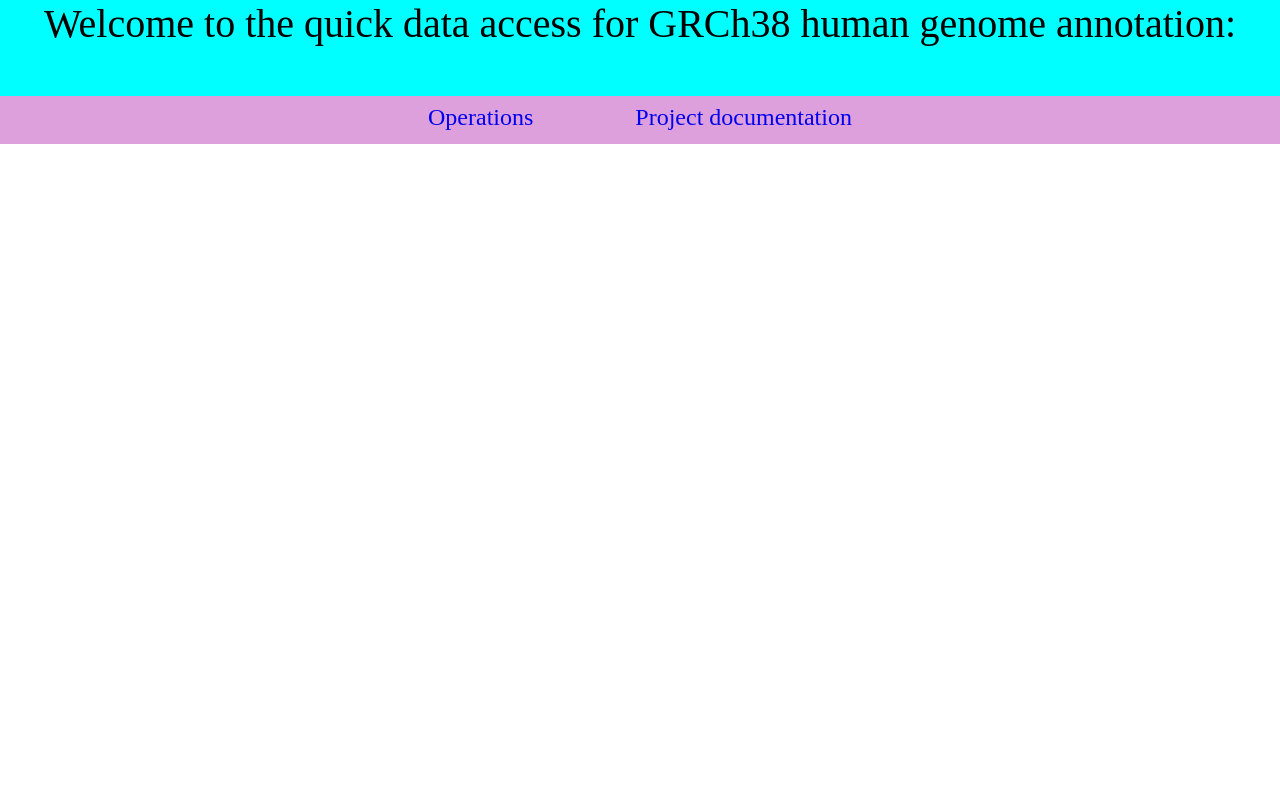
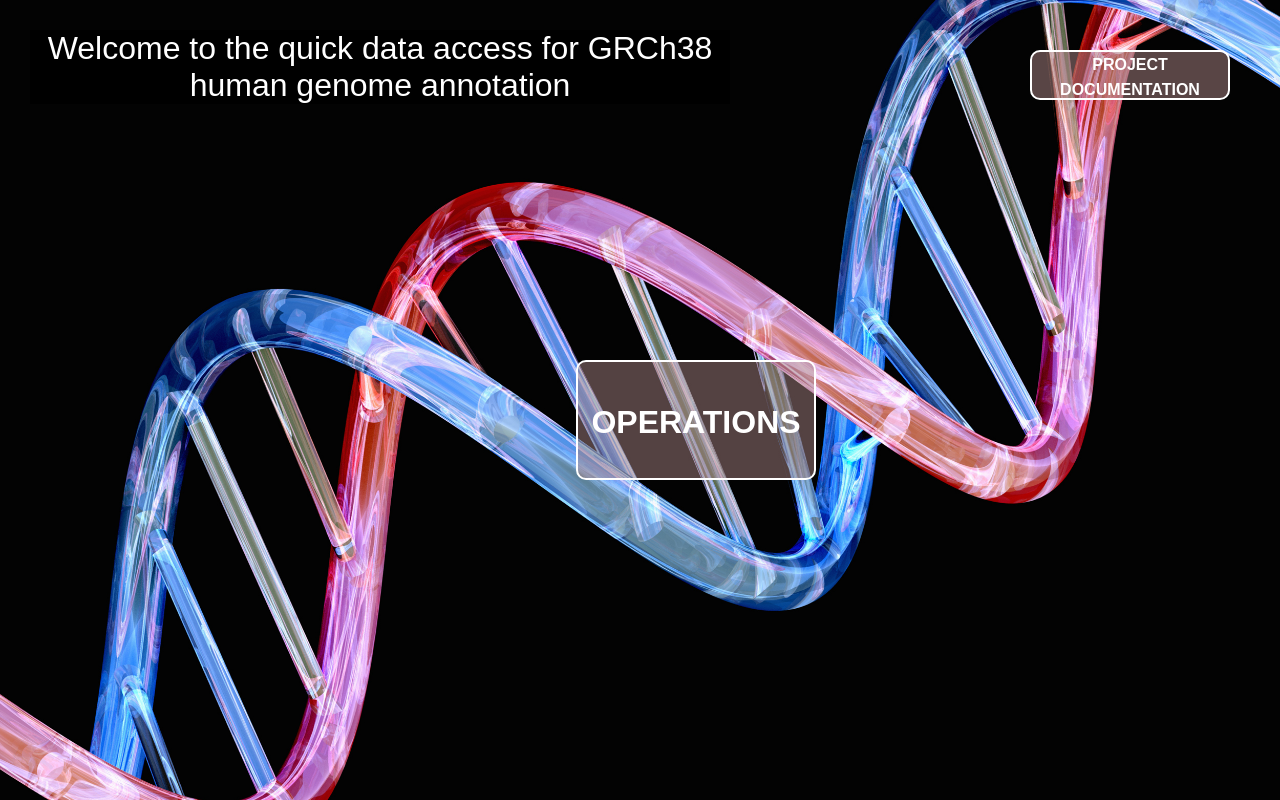
Before and after one commit to alessandromacc/Group-project, a Flask app: page / in a window 1280 px wide. Run offline with Flask 2, Linux system fonts and the light colour scheme; parts of the project's set-up code (start-up, migrations or seed data) failed here and were passed over.

Commit message:
first final style

```diff
--- a/static/unique.css
+++ b/static/unique.css
@@ -2,24 +2,100 @@
     box-sizing: border-box;
     padding: 0;
     margin: 0;
+    font-family:sans-serif;
 }
 
 a{
     text-decoration: none;
 }
 
-.banner{
-    background-color: aqua;
-    width: 100%;
-    height: 6rem;
-    font-size: 5vh;
-    text-align: center;
-    vertical-align: bottom;
+a:link{
+    color: white;
 }
 
+a:visited{
+    color:wheat;
+}
+
+.background-image{
+    height: 100vh;
+    background-image: url("background.jpg");
+    background-size: cover;
+    background-position: center;
+    background-repeat: no-repeat;
+}
+
+.button-doc{
+    position: absolute;
+    right:50px;
+    top:50px;
+    background-color: rgba(167, 130, 130, 0.527);
+    color: rgb(12, 165, 236);
+    border-color: white;
+    border-style: solid;
+    border-width: 2px;
+    font-weight:600;
+    height: 50px;
+    width: 200px;
+    border-radius: 10px;
+    cursor: pointer;
+    transition: background-color 0.33s, color 0.33s;
+    text-align:center;
+    line-height:25px;
+}
+
+.button-doc:hover {
+    background-color:rgba(79, 100, 110, 0.438) ;
+    color:white;
+    opacity: 0.7;
+}
+
+.button-doc:active{
+    background-color:rgba(59, 79, 88, 0.486) ;
+    color:white;
+    opacity: 1;
+}
+
+.button-op{
+    color:white;
+    background-color: rgba(167, 130, 130, 0.493);
+    width: 240px;
+    height: 120px;
+    border: 2px solid white;
+    position: relative;
+    top: 45%;
+    left: 45%;
+    font-weight:600;
+    text-align: center;
+    line-height: 120px;
+    border-radius: 10px;
+    font-size:4vh;
+}
+
+.button-op:hover {
+    background-color:rgba(79, 100, 110, 0.438) ;
+    color:white;
+    opacity: 0.7;
+}
+
+.button-op:active{
+    background-color:rgba(59, 79, 88, 0.486) ;
+    color:white;
+    opacity: 1;
+}
+
+button span{
+    border:1px solid red;
+}
 .header{
+    position: absolute;
+    left:30px;
+    top:30px;
     font-size: 4vh;
-    background-color: rebeccapurple;
+    background-color: black;
+    color:white;
+    width:700px;
+    text-align:center;
 }
 
 .header-home{
--- a/templates/index.html
+++ b/templates/index.html
@@ -1,5 +1,4 @@
-<!DOCTYPE html>
-<html lang="en">
+<html>
     <head>
         <meta charset="UTF-8">
         <meta http-equiv="X-UA-Compatible" content="IE=edge">
@@ -8,14 +7,16 @@
         <title>Home</title>
     </head>
     <body>
-    <div class="banner"><span>Welcome to the quick data access for GRCh38 human genome annotation:</span></div>
-    <div class="header-home">
-        <span class="home">
-            <a href="/operations" target="_blank">Operations</a>
-        </span>
-        <span class="home">
-            <a href="/documentation" target="_blank">Project documentation</a>
-        </span>
+        <div class="background-image">
+            <div class="button-doc">
+                    <a href="/documentation" target="_blank"><span>PROJECT DOCUMENTATION</span></a>
+            </div>
+            <div class="header">
+                <span>Welcome to the quick data access for GRCh38 human genome annotation</span>
+            </div>
+            <div class="button-op">
+                <a href="/operations" target="_blank"><span>OPERATIONS</span></a>
+            </div>
         </div>
     </body>
 </html>
```
Also changed, not shown: static/background.jpg (added), 3 other files. Lines whose indentation alone changed are shown as unchanged.
